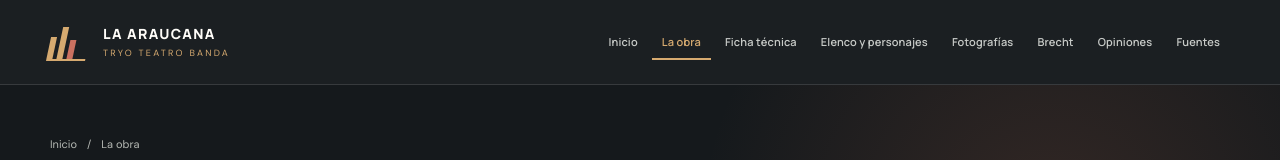
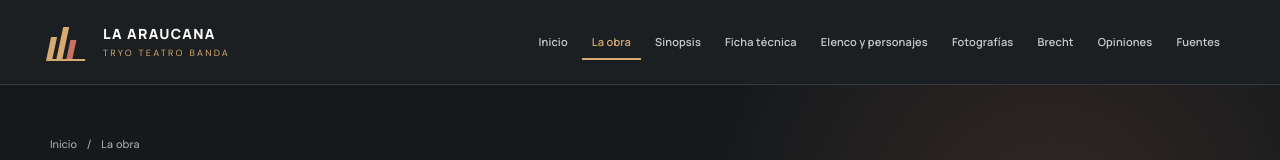
Before and after one commit to dincris12/laaraucanaobra, a plain HTML site: page obra.html in a window 1280 px wide. Shown: the top 160 px of the page. Drawn offline with nearby package versions, Linux system fonts and the light colour scheme.

Commit message:
nav: mostrar nueva pestaña Sinopsis en obra.html

```diff
--- a/obra.html
+++ b/obra.html
@@ -18,7 +18,7 @@
     <div class="topbar-inner wrap">
       <a class="brand" href="index.html" aria-label="La Araucana, volver a inicio"><span class="mark" aria-hidden="true"><span></span><span></span><span></span></span><span class="brand-text"><strong>LA ARAUCANA</strong><small>TRYO TEATRO BANDA</small></span></a>
       <button class="menu-toggle" aria-label="Abrir navegación" aria-expanded="false" aria-controls="site-nav"><span></span><span></span><span></span></button>
-      <nav class="site-nav" id="site-nav" aria-label="Navegación principal"><a href="index.html" class="nav-link ">Inicio</a><a href="obra.html" class="nav-link is-active">La obra</a><a href="ficha.html" class="nav-link ">Ficha técnica</a><a href="elenco.html" class="nav-link ">Elenco y personajes</a><a href="galeria.html" class="nav-link ">Fotografías</a><a href="brecht.html" class="nav-link ">Brecht</a><a href="opiniones.html" class="nav-link ">Opiniones</a><a href="fuentes.html" class="nav-link ">Fuentes</a></nav>
+      <nav class="site-nav" id="site-nav" aria-label="Navegación principal"><a href="index.html" class="nav-link ">Inicio</a><a href="obra.html" class="nav-link is-active">La obra</a><a href="sinopsis.html" class="nav-link ">Sinopsis</a><a href="ficha.html" class="nav-link ">Ficha técnica</a><a href="elenco.html" class="nav-link ">Elenco y personajes</a><a href="galeria.html" class="nav-link ">Fotografías</a><a href="brecht.html" class="nav-link ">Brecht</a><a href="opiniones.html" class="nav-link ">Opiniones</a><a href="fuentes.html" class="nav-link ">Fuentes</a></nav>
     </div>
   </header>
   <main id="principal">
```
